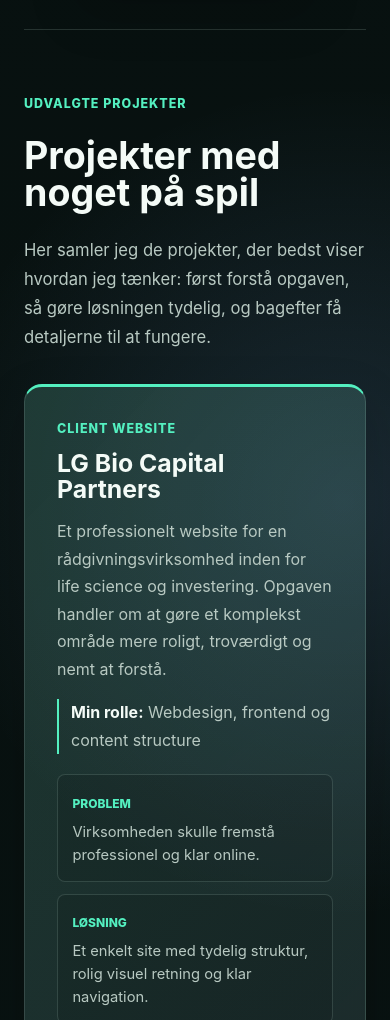
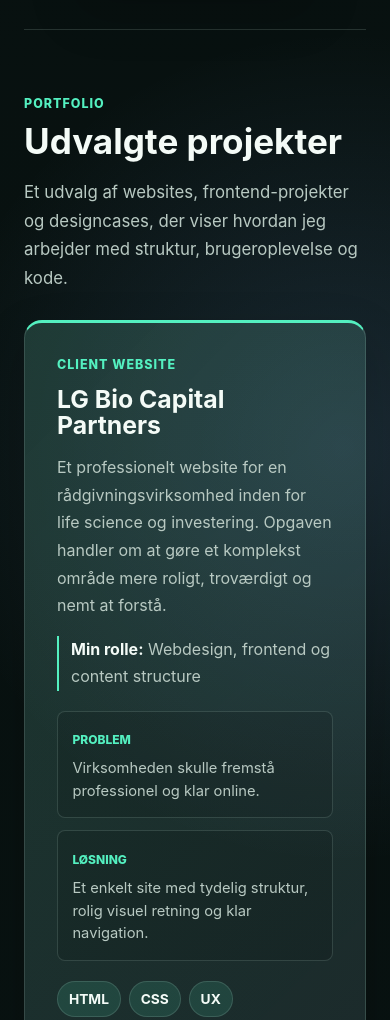
Before and after one commit to martincgerlach/KEA-Portfolio, a plain HTML site: page index.html in a window 390 px wide. Shown: the part 976-1996 px from the top of the page. Drawn offline with Linux system fonts and the light colour scheme.

Commit message:
Compact portfolio section headings

```diff
--- a/index.html
+++ b/index.html
@@ -53,12 +53,9 @@
   <main id="main-content">
     <section id="projekter" class="section section-projects">
       <div class="section-heading">
-        <p class="section-label">Udvalgte projekter</p>
-        <h2>Projekter med noget på spil</h2>
-        <p>
-          Her samler jeg de projekter, der bedst viser hvordan jeg tænker: først forstå opgaven,
-          så gøre løsningen tydelig, og bagefter få detaljerne til at fungere.
-        </p>
+        <p class="section-label">Portfolio</p>
+        <h2>Udvalgte projekter</h2>
+        <p>Et udvalg af websites, frontend-projekter og designcases, der viser hvordan jeg arbejder med struktur, brugeroplevelse og kode.</p>
       </div>
 
       <div class="project-list">
@@ -290,8 +287,8 @@
 
     <section id="om-mig" class="section section-about">
       <div class="section-heading">
-        <p class="section-label">Om mig</p>
-        <h2>Jeg arbejder bedst, når design og teknik mødes</h2>
+        <p class="section-label">Profil</p>
+        <h2>Om mig</h2>
         <p>
           Hej, jeg hedder Martin. Jeg er 22 år og uddannet IT-supporter.
           Jeg bruger den tekniske baggrund til at forstå problemerne bag et website, ikke kun hvordan det ser ud på overfladen.
@@ -325,12 +322,9 @@
 
     <section id="faerdigheder" class="section section-skills">
       <div class="section-heading">
-        <p class="section-label">Skills</p>
-        <h2>Kompetencer uden procentbarer</h2>
-        <p>
-          Jeg vil hellere vise hvad jeg arbejder med, end sætte tilfældige procenter på mig selv.
-          Her er de områder, jeg bruger i projekter og gerne vil bygge videre på.
-        </p>
+        <p class="section-label">Det arbejder jeg med</p>
+        <h2>Kompetencer</h2>
+        <p>De områder og værktøjer jeg bruger i mine projekter og gerne vil udvikle videre.</p>
       </div>
 
       <div class="skill-grid">
@@ -379,11 +373,9 @@
 
     <section id="materiale" class="section section-materials">
       <div class="section-heading">
-        <p class="section-label">CV og materiale</p>
-        <h2>Materiale til ansøgninger og samtaler</h2>
-        <p>
-          Her ligger det materiale, der kan støtte mit CV, mine motiverede ansøgninger og samtaler om praktik, job eller projekter.
-        </p>
+        <p class="section-label">Ansøgning</p>
+        <h2>CV og materiale</h2>
+        <p>Dokumenter og cases, der supplerer mit CV og mine ansøgninger.</p>
       </div>
 
       <div class="material-grid">
--- a/style.css
+++ b/style.css
@@ -411,30 +411,23 @@
 }
 
 .section-heading {
-  display: grid;
-  grid-template-columns: minmax(220px, 0.46fr) minmax(0, 1fr);
-  gap: clamp(1.5rem, 5vw, 4rem);
-  align-items: start;
-  margin-bottom: clamp(2rem, 5vw, 3.5rem);
-}
-
-.section-heading .section-label {
-  grid-column: 1;
+  max-width: 760px;
+  margin-bottom: clamp(1.75rem, 3vw, 2.5rem);
 }
 
 .section-heading h2 {
-  grid-column: 2;
+  margin-top: 0.65rem;
   color: var(--ink);
-  font-size: clamp(2.35rem, 5vw, 4.7rem);
-  line-height: 0.98;
+  font-size: clamp(3rem, 5vw, 3.75rem);
+  line-height: 1.02;
 }
 
 .section-heading p:not(.section-label) {
-  grid-column: 2;
-  max-width: 720px;
+  max-width: 700px;
+  margin-top: 1.125rem;
   color: var(--muted);
-  font-size: 1.04rem;
-  line-height: 1.75;
+  font-size: 1.05rem;
+  line-height: 1.7;
 }
 
 .project-list {
@@ -770,15 +763,8 @@
   .hero,
   .project-card,
   .project-card-featured,
-  .section-heading,
   .contact-panel {
     grid-template-columns: 1fr;
-  }
-
-  .section-heading .section-label,
-  .section-heading h2,
-  .section-heading p:not(.section-label) {
-    grid-column: auto;
   }
 
   .hero {
@@ -870,6 +856,10 @@
     line-height: 1.68;
   }
 
+  .section-heading h2 {
+    font-size: clamp(2.125rem, 9vw, 2.375rem);
+  }
+
   .profile-facts-grid,
   .project-meta,
   .about-grid,
```
Also changed, not shown: tests/section-headings.test.mjs (added, +44 -0 lines).
